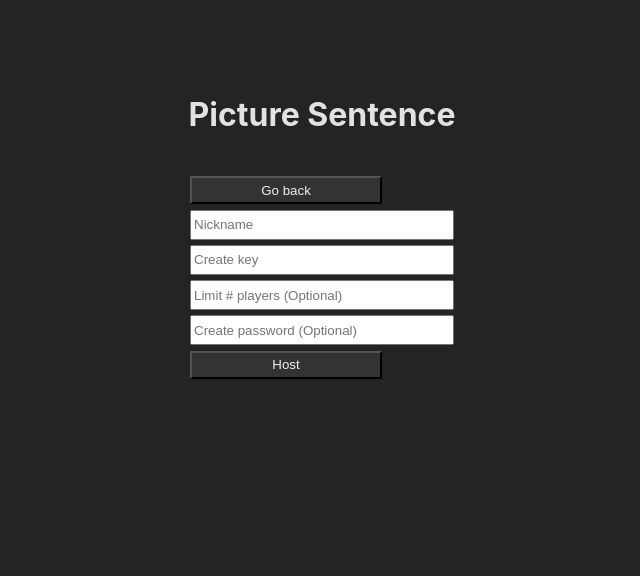
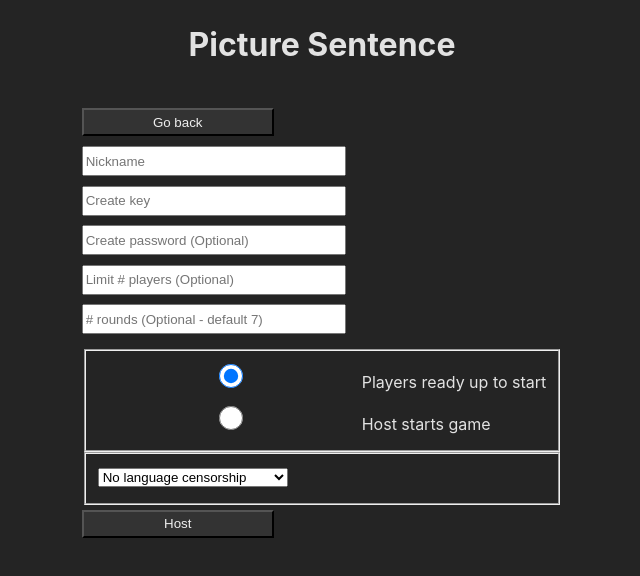
Before and after one commit to zekissel/picture-sentence, a React (Vite) app in the folder client/: page / in a window 1280 px wide. Both pictures are taken after a click on the button "Host Game". Shown: the top 576 px of the page, without its empty margins (318-958 px from the left). Built offline with nearby package versions, Linux system fonts and the light colour scheme; no server answers.

Commit message:
options for round duration and censorship

```diff
--- a/client/src/App.tsx
+++ b/client/src/App.tsx
@@ -71,10 +71,12 @@ function Host ({ setID, user, setUser, room, setRoom, def, game }: ClientProps)
   const [playerMax, setPlayerMax] = useState(0);
   const [passKey, setPassKey] = useState(``);
   const [useReady, setUseReady] = useState(true);
+  const [censor, setCensor] = useState(false);
+  const [rounds, setRounds] = useState(7);
 
   const hostGame = () => {
     if (user !== "" && room !== "") {
-      const roomOpt = { max: playerMax, pass: passKey, ready: useReady }
+      const roomOpt = { max: playerMax, pass: passKey, ready: useReady, censor: censor, rounds: rounds }
       const payload = { room: room, user: user, opt: roomOpt };
       socket.emit("host_room", payload, (res: Response) => {
         switch (res.status) {
@@ -91,8 +93,26 @@ function Host ({ setID, user, setUser, room, setRoom, def, game }: ClientProps)
       <li><button onClick={def}>Go back</button></li>
       <li><input type="text" placeholder="Nickname" onChange={(e) => { setUser(e.target.value); }} /></li>
       <li><input type="text" placeholder="Create key" onChange={(e) => { setRoom(e.target.value); }} /></li>
+      <li><input type="text" placeholder="Create password (Optional)" onChange={(e) => { setPassKey(e.target.value); }} /></li>
       <li><input type="number" placeholder="Limit # players (Optional)" onChange={(e) => { setPlayerMax(Math.abs(Math.round(Number(e.target.value)))); }} /></li>
-      <li><input type="text" placeholder="Create password (Optional)" onChange={(e) => { setPassKey(e.target.value); }} /></li>
+      <li><input type="number" placeholder="# rounds (Optional - default 7)" onChange={(e) => { setRounds(Math.abs(Math.round(Number(e.target.value)))); }} /></li>
+      <li></li>
+      <fieldset onChange={(e: any) => setUseReady( e.target.value === `player` )}>
+        <li><input type="radio" name="start" id='p' value='player' defaultChecked/><label htmlFor="p">Players ready up to start</label></li>
+        <li><input type="radio" name="start" id='h' value='host' /><label htmlFor="h">Host starts game</label></li>
+      </fieldset>
+      <fieldset>
+        <li>
+          <select name="censor" onChange={(e: any) => { setCensor(e.target.value === 1) }}>
+            <option value={0} >
+              No language censorship
+            </option>
+            <option value={1}>
+              Use offensive language filter
+            </option>
+          </select>
+        </li>
+      </fieldset>
       <li><button onClick={hostGame}>Host</button></li>
       <p>{ err }</p>
     </menu>
```
Also changed, not shown: 1 other file (tests, documents, lock files or other folders).
